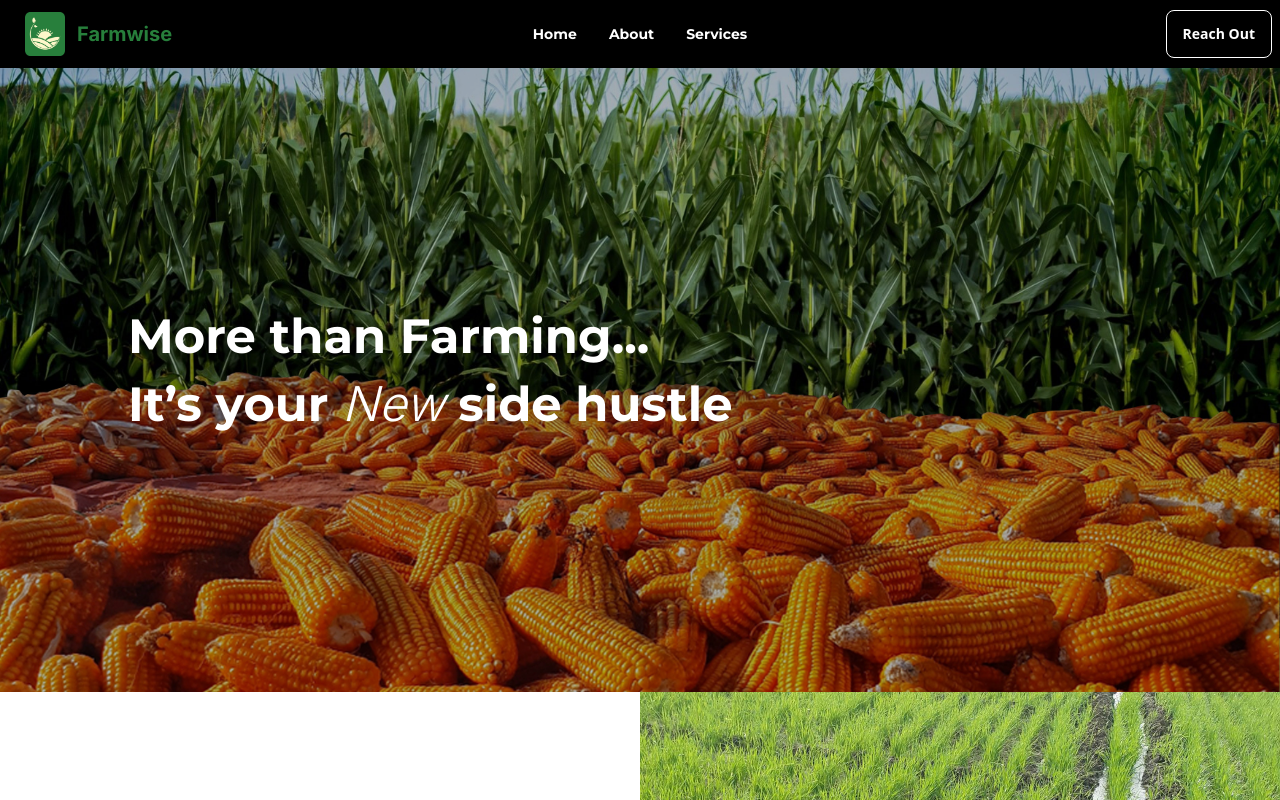
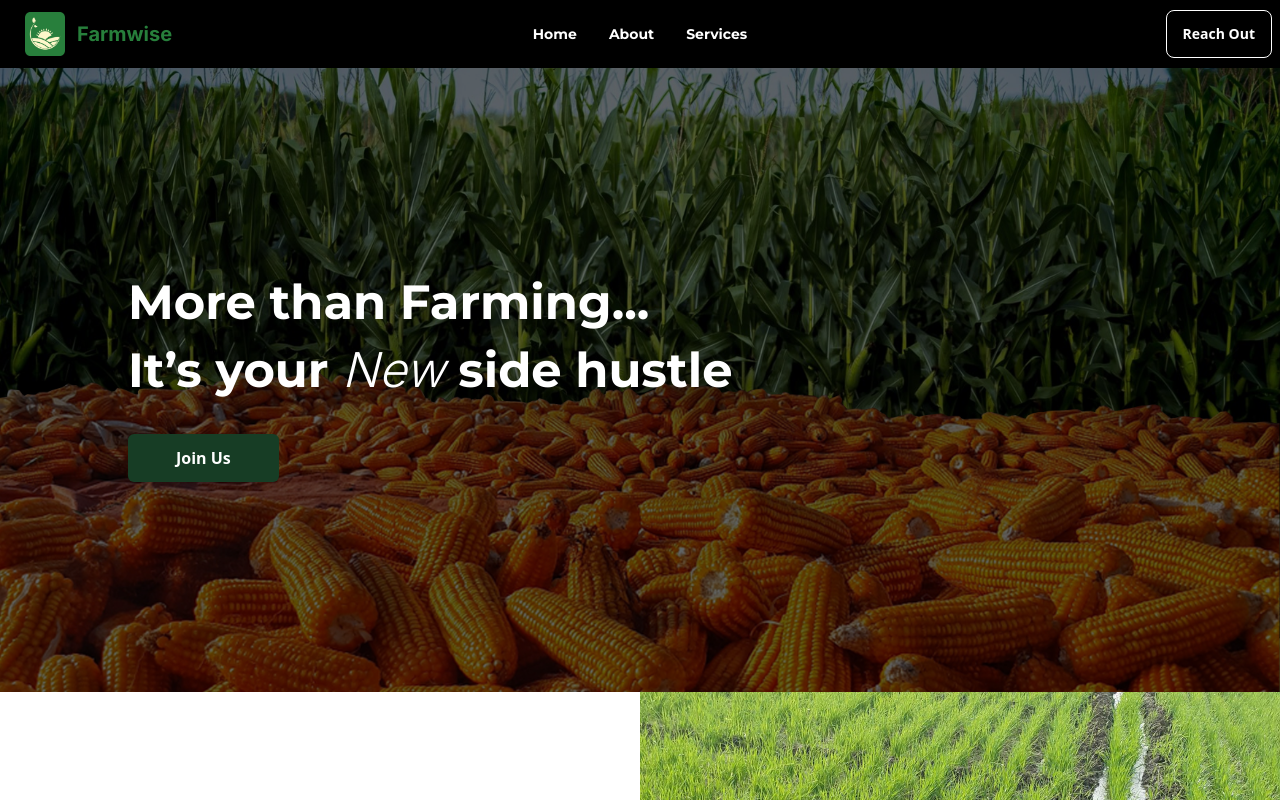
Before and after one commit to kevinmisigaro/farmwise, a Next.js app: page / in a window 1280 px wide. Shown: the top 800 px of the page. Built offline with nearby package versions, Linux system fonts and the light colour scheme.

Commit message:
CTA on hero section

```diff
--- a/src/app/page.tsx
+++ b/src/app/page.tsx
@@ -11,7 +11,7 @@ export default function Home() {
           backgroundImage: "url(/assets/images/Farm5.jpg",
         }}
       >
-        <div className="hero-overlay bg-opacity-30 bg-black"></div>
+        <div className="hero-overlay bg-opacity-60 bg-black"></div>
         <div className="hero-content text-neutral-content">
           <div className="w-[80vw] text-white">
             <h1 className={`mb-5 text-5xl font-bold ${mali.className}`}>
@@ -22,6 +22,10 @@ export default function Home() {
               <i className={`${inter.className} font-light italic`}>New</i> side
               hustle
             </h1>
+
+            <div className="px-12 font-bold py-3 rounded-md max-w-fit mt-10 text-white bg-[#173d25] cursor-pointer">
+              Join Us
+            </div>
           </div>
         </div>
       </div>
```
